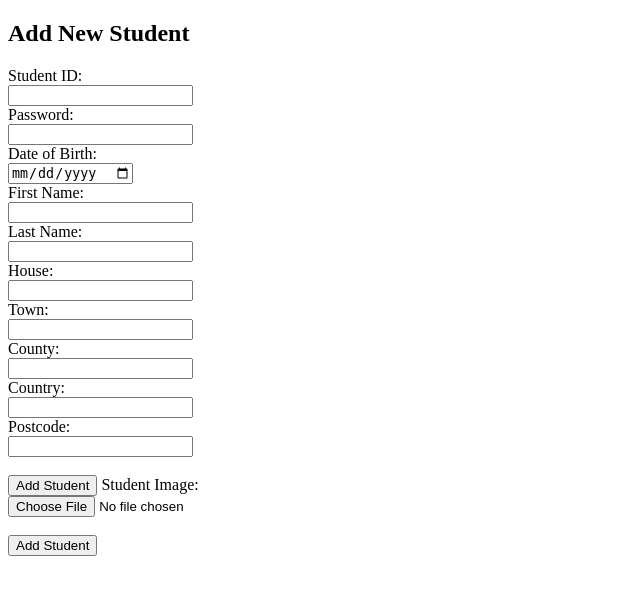
After one commit to iamjonjackson/bnu-php-example, a PHP site: page /addstudent.php in a window 1280 px wide. The commit adds this page. Shown: the top 595 px of the page, without its empty margins (0-640 px from the left). Run offline with PHP 8.4, Linux system fonts and the light colour scheme.

Commit message:
Task 5 Finished

```diff
--- /dev/null
+++ b/addstudent.php
@@ -0,0 +1,39 @@
+<!DOCTYPE html>
+<html lang="en">
+<head>
+    <meta charset="UTF-8">
+    <meta name="viewport" content="width=device-width, initial-scale=1.0">
+    <title>Add New Student</title>
+</head>
+<body>
+    <h2>Add New Student</h2>
+    <form action="process_addstudent.php" method="post">
+        <label for="studentid">Student ID:</label><br>
+        <input type="text" id="studentid" name="studentid" required><br>
+        <label for="password">Password:</label><br>
+        <input type="password" id="password" name="password" required><br>
+        <label for="dob">Date of Birth:</label><br>
+        <input type="date" id="dob" name="dob" required><br>
+        <label for="firstname">First Name:</label><br>
+        <input type="text" id="firstname" name="firstname" required><br>
+        <label for="lastname">Last Name:</label><br>
+        <input type="text" id="lastname" name="lastname" required><br>
+        <label for="house">House:</label><br>
+        <input type="text" id="house" name="house"><br>
+        <label for="town">Town:</label><br>
+        <input type="text" id="town" name="town"><br>
+        <label for="county">County:</label><br>
+        <input type="text" id="county" name="county"><br>
+        <label for="country">Country:</label><br>
+        <input type="text" id="country" name="country"><br>
+        <label for="postcode">Postcode:</label><br>
+        <input type="text" id="postcode" name="postcode"><br><br>
+        <input type="submit" value="Add Student">
+
+        <!--Adds Student Image *New Feature* -->
+        <label for="image">Student Image:</label><br>
+        <input type="file" id="image" name="image"><br><br>
+        <input type="submit" value="Add Student">
+    </form>
+</body>
+</html>
```
Also changed, not shown: deleteStudents.php (added, +21 -0 lines), process_addstudent.php (added, +38 -0 lines), students.php (+12 -5 lines).
